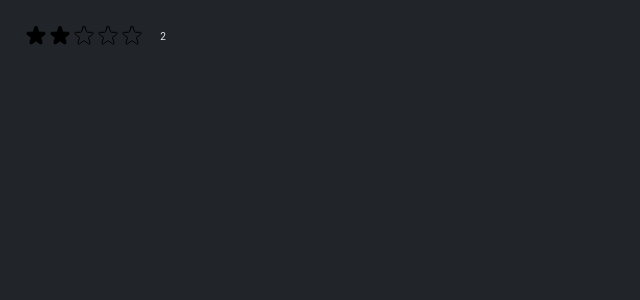
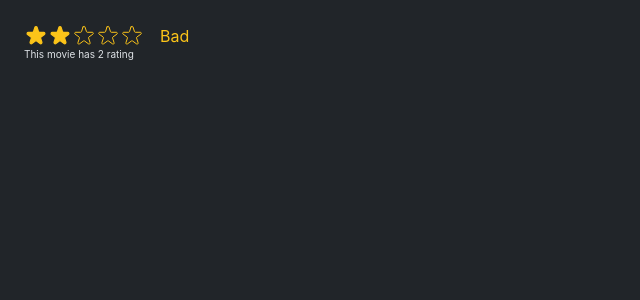
Before and after one commit to WawanWidiantara/usepopcorn, a React (Create React App) app: page / in a window 1280 px wide. Both pictures are taken after a click on the element 60 px from the left and 36 px from the top of the page. Shown: the top 300 px of the page, without its empty margins (0-640 px from the left). Built offline with nearby package versions, Linux system fonts and the light colour scheme.

Commit message:
reusability props star rating

```diff
--- a/src/StarRating.js
+++ b/src/StarRating.js
@@ -10,17 +10,26 @@ const starContainerStyle = {
   display: "flex",
 };
 
+export default function StarRating({
+  maxRating = 5,
+  color = "#fcc419",
+  size = 24,
+  className = "",
+  message = [],
+  onSetRating,
+}) {
+  const [rating, setRating] = useState(0);
+  const [tempRating, setTempRating] = useState(0);
   const textStyle = {
     lineHeight: "1",
     margin: "0",
+    color: color,
+    fontSize: `${size / 1.5}px`,
   };
-
-export default function StarRating({ maxRating = 5 }) {
-  const [rating, setRating] = useState(0);
-  const [tempRating, setTempRating] = useState(0);
 
   function handleRating(rating) {
     setRating(rating);
+    onSetRating(rating);
   }
 
   function handleHoverIn(rating) {
@@ -32,7 +41,7 @@ export default function StarRating({ maxRating = 5 }) {
   }
 
   return (
-    <div style={containerStyle}>
+    <div style={containerStyle} className={className}>
       <div style={starContainerStyle}>
         {Array.from({ length: maxRating }, (_, i) => (
           <Star
@@ -41,22 +50,35 @@ export default function StarRating({ maxRating = 5 }) {
             full={tempRating ? tempRating >= i + 1 : rating >= i + 1}
             onHoverIn={() => handleHoverIn(i + 1)}
             onHoverOut={() => handleHoverOut()}
+            size={size}
+            color={color}
           />
         ))}
       </div>
-      <p style={textStyle}>{tempRating || rating || ""}</p>
+      <p style={textStyle}>
+        {message.length === maxRating
+          ? message[tempRating ? tempRating - 1 : rating - 1]
+          : tempRating || rating || ""}
+      </p>
     </div>
   );
 }
 
+function Star({
+  onRate,
+  full,
+  onHoverIn,
+  onHoverOut,
+  size = 24,
+  color = "#fcc419",
+}) {
   const starStyle = {
-  width: "24px",
-  height: "24px",
+    width: `${size}px`,
+    height: `${size}px`,
     display: "block",
     cursor: "pointer",
+    color: color,
   };
-
-function Star({ onRate, full, onHoverIn, onHoverOut }) {
   return (
     <span
       style={starStyle}
@@ -68,8 +90,8 @@ function Star({ onRate, full, onHoverIn, onHoverOut }) {
         <svg
           xmlns="http://www.w3.org/2000/svg"
           viewBox="0 0 20 20"
-          fill="#000"
-          stroke="#000"
+          fill={color}
+          stroke={color}
         >
           <path d="M9.049 2.927c.3-.921 1.603-.921 1.902 0l1.07 3.292a1 1 0 00.95.69h3.462c.969 0 1.371 1.24.588 1.81l-2.8 2.034a1 1 0 00-.364 1.118l1.07 3.292c.3.921-.755 1.688-1.54 1.118l-2.8-2.034a1 1 0 00-1.175 0l-2.8 2.034c-.784.57-1.838-.197-1.539-1.118l1.07-3.292a1 1 0 00-.364-1.118L2.98 8.72c-.783-.57-.38-1.81.588-1.81h3.461a1 1 0 00.951-.69l1.07-3.292z" />
         </svg>
@@ -78,7 +100,7 @@ function Star({ onRate, full, onHoverIn, onHoverOut }) {
           xmlns="http://www.w3.org/2000/svg"
           fill="none"
           viewBox="0 0 24 24"
-          stroke="#000"
+          stroke={color}
         >
           <path
             strokeLinecap="round"
--- a/src/index.js
+++ b/src/index.js
@@ -3,11 +3,26 @@ import ReactDOM from "react-dom/client";
 import "./index.css";
 import App from "./App";
 import StarRating from "./StarRating";
+import { useState } from "react";
+
+function Test() {
+  const [movieRating, setRating] = useState(0);
+  return (
+    <div>
+      <StarRating
+        className={"test"}
+        message={["Terrible", "Bad", "Okay", "Good", "Amazing"]}
+        onSetRating={setRating}
+      />
+      <p>This movie has {movieRating} rating</p>
+    </div>
+  );
+}
 
 const root = ReactDOM.createRoot(document.getElementById("root"));
 root.render(
   <React.StrictMode>
     {/* <App /> */}
-    <StarRating />
+    <Test />
   </React.StrictMode>
 );
```
Lines whose indentation alone changed are shown as unchanged.
